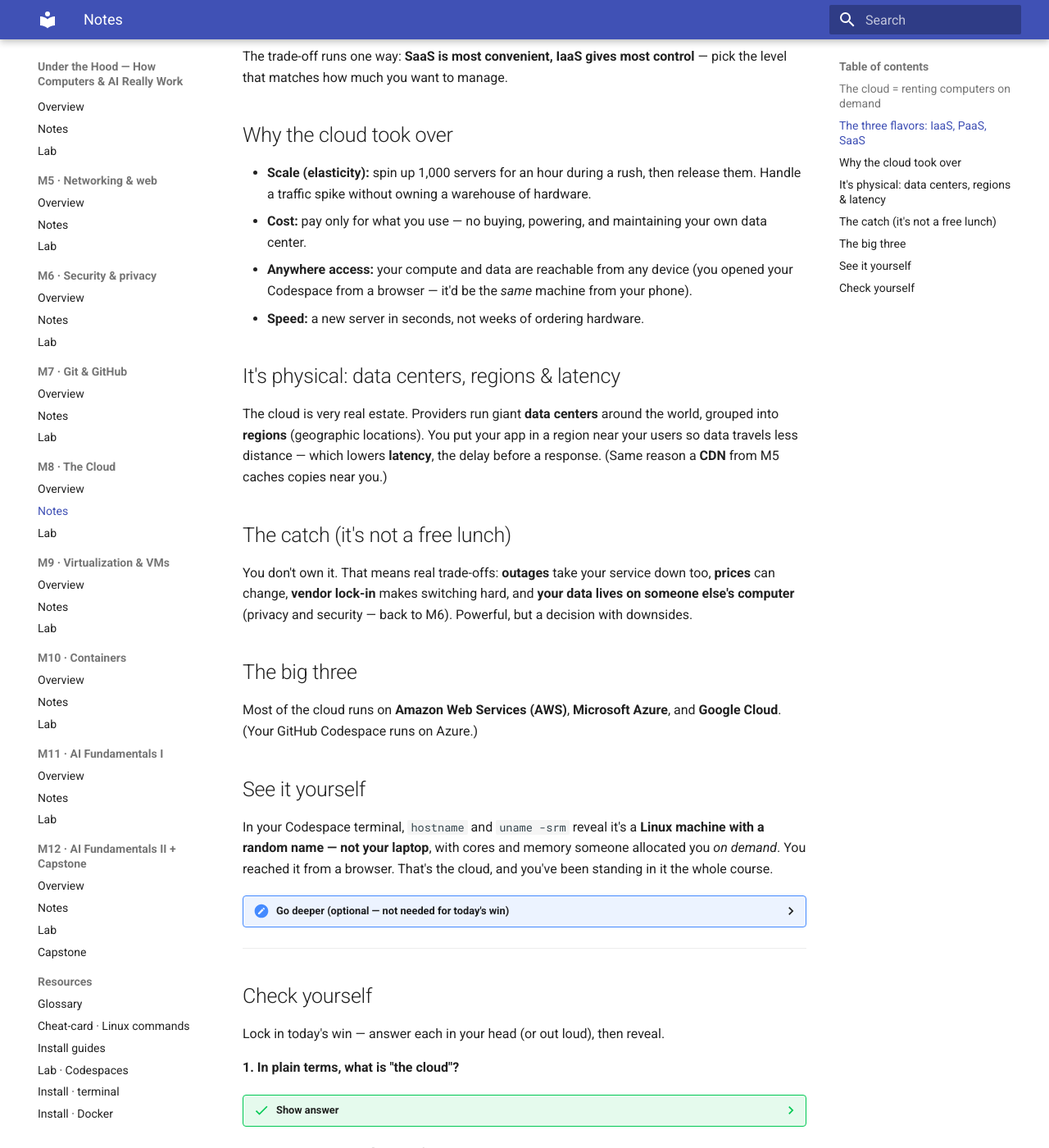
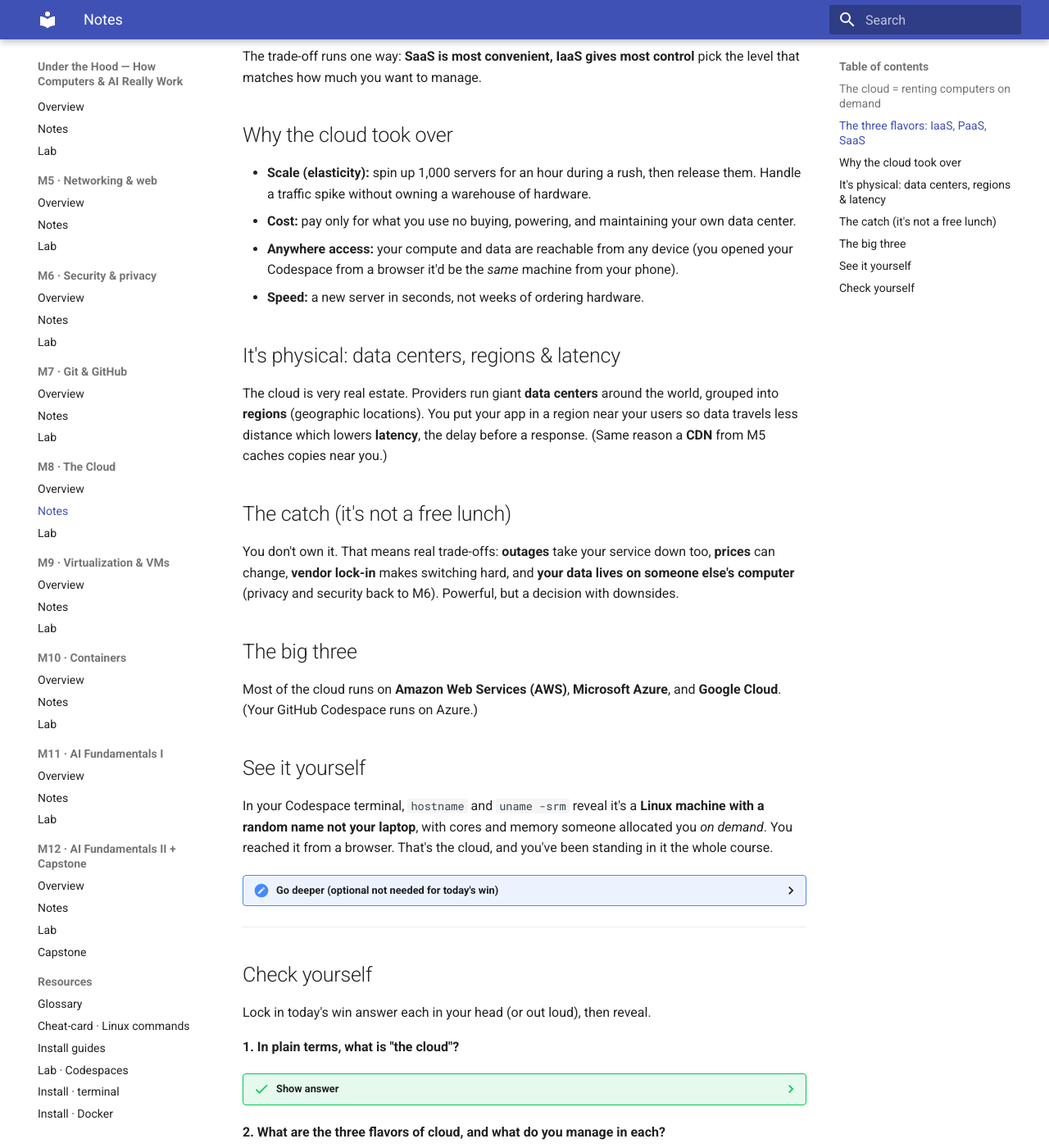
Before and after one commit to ThinkTechConsultingLLC/under-the-hood-course, an MkDocs documentation site: the page built from docs/m8-cloud/notes.md, in a window 1280 px wide and 1400 px high, scrolled down 1478 px. Shown: the whole window at 82% size. Built offline with MkDocs 1.6.1 and Material for MkDocs 9.7.7, drawn with Linux system fonts in a browser that asks for light colours; some of the changed text lies outside the part shown.

Commit message:
Update notes.md

````diff
--- a/docs/m8-cloud/notes.md
+++ b/docs/m8-cloud/notes.md
@@ -1,9 +1,9 @@
-# Notes — M8: the cloud
+# Notes M8: the cloud
 
-"The cloud" sounds vague and fluffy — like your files float in the sky. They don't. **The cloud is just other people's computers that you rent over the internet** instead of owning them. And you've been using it all course: your Codespace *is* a cloud computer, and this site is served from the cloud. This module makes it concrete — what it is, its three flavors, why almost everything runs there now, and the catch.
+"The cloud" sounds vague and fluffy like your files float in the sky. They don't. **The cloud is just other people's computers that you rent over the internet** instead of owning them. And you've been using it all course: your Codespace *is* a cloud computer, and this site is served from the cloud. This module makes it concrete what it is, its three flavors, why almost everything runs there now, and the catch.
 
 ## The cloud = renting computers on demand
-Underneath the buzzword: real computers sitting in **data centers** (the warehouses of servers from M1), which you rent over the internet and pay for by usage. Turn one on in seconds, turn it off when you're done, never own the hardware. You already rely on it constantly — Gmail, Netflix, your bank's app, your Codespace, the GitHub Pages site for this course — all running on someone else's machines.
+Underneath the buzzword: real computers sitting in **data centers** (the warehouses of servers from M1), which you rent over the internet and pay for by usage. Turn one on in seconds, turn it off when you're done, never own the hardware. You already rely on it constantly Gmail, Netflix, your bank's app, your Codespace, the GitHub Pages site for this course all running on someone else's machines.
 
 ```mermaid
 flowchart LR
@@ -16,9 +16,9 @@
 ## The three flavors: IaaS, PaaS, SaaS
 Cloud comes in three levels, depending on how much *they* manage vs *you*:
 
-- **IaaS** (Infrastructure) — you rent a **bare machine** and install everything yourself. Most control, most work. (Think: an empty rented apartment.)
-- **PaaS** (Platform) — you bring just your **code**; they run the machine and OS for you. (Your **Codespace** is essentially this.)
-- **SaaS** (Software) — you just **use the finished app** in a browser; you manage nothing. (Gmail, Google Docs, Netflix.)
+- **IaaS** (Infrastructure) you rent a **bare machine** and install everything yourself. Most control, most work. (Think: an empty rented apartment.)
+- **PaaS** (Platform) you bring just your **code**; they run the machine and OS for you. (Your **Codespace** is essentially this.)
+- **SaaS** (Software) you just **use the finished app** in a browser; you manage nothing. (Gmail, Google Docs, Netflix.)
 
 ```mermaid
 flowchart TB
@@ -28,30 +28,30 @@
   S -.->|more control, more responsibility| P -.-> I
 ```
 
-The trade-off runs one way: **SaaS is most convenient, IaaS gives most control** — pick the level that matches how much you want to manage.
+The trade-off runs one way: **SaaS is most convenient, IaaS gives most control** pick the level that matches how much you want to manage.
 
 ## Why the cloud took over
 - **Scale (elasticity):** spin up 1,000 servers for an hour during a rush, then release them. Handle a traffic spike without owning a warehouse of hardware.
-- **Cost:** pay only for what you use — no buying, powering, and maintaining your own data center.
-- **Anywhere access:** your compute and data are reachable from any device (you opened your Codespace from a browser — it'd be the *same* machine from your phone).
+- **Cost:** pay only for what you use no buying, powering, and maintaining your own data center.
+- **Anywhere access:** your compute and data are reachable from any device (you opened your Codespace from a browser it'd be the *same* machine from your phone).
 - **Speed:** a new server in seconds, not weeks of ordering hardware.
 
 ## It's physical: data centers, regions & latency
-The cloud is very real estate. Providers run giant **data centers** around the world, grouped into **regions** (geographic locations). You put your app in a region near your users so data travels less distance — which lowers **latency**, the delay before a response. (Same reason a **CDN** from M5 caches copies near you.)
+The cloud is very real estate. Providers run giant **data centers** around the world, grouped into **regions** (geographic locations). You put your app in a region near your users so data travels less distance which lowers **latency**, the delay before a response. (Same reason a **CDN** from M5 caches copies near you.)
 
 ## The catch (it's not a free lunch)
-You don't own it. That means real trade-offs: **outages** take your service down too, **prices** can change, **vendor lock-in** makes switching hard, and **your data lives on someone else's computer** (privacy and security — back to M6). Powerful, but a decision with downsides.
+You don't own it. That means real trade-offs: **outages** take your service down too, **prices** can change, **vendor lock-in** makes switching hard, and **your data lives on someone else's computer** (privacy and security back to M6). Powerful, but a decision with downsides.
 
 ## The big three
 Most of the cloud runs on **Amazon Web Services (AWS)**, **Microsoft Azure**, and **Google Cloud**. (Your GitHub Codespace runs on Azure.)
 
 ## See it yourself
-In your Codespace terminal, `hostname` and `uname -srm` reveal it's a **Linux machine with a random name — not your laptop**, with cores and memory someone allocated you *on demand*. You reached it from a browser. That's the cloud, and you've been standing in it the whole course.
+In your Codespace terminal, `hostname` and `uname -srm` reveal it's a **Linux machine with a random name not your laptop**, with cores and memory someone allocated you *on demand*. You reached it from a browser. That's the cloud, and you've been standing in it the whole course.
 
 <details>
-<summary><b>Go deeper (optional — not needed for today's win)</b></summary>
+<summary><b>Go deeper (optional not needed for today's win)</b></summary>
 
-- **Serverless** takes PaaS further: you upload just a *function*, and the provider runs it only when called — you don't think about servers at all.
+- **Serverless** takes PaaS further: you upload just a *function*, and the provider runs it only when called you don't think about servers at all.
 - **Containers + cloud** (M10): containers are how apps are actually shipped *to* the cloud and scaled across many machines.
 - **Auto-scaling** adds/removes servers automatically as demand rises and falls.
 - The **shared responsibility model**: the provider secures the building and hardware; *you* still secure your app, data, and passwords (M6).
@@ -60,7 +60,7 @@
 ---
 
 ## Check yourself
-Lock in today's win — answer each in your head (or out loud), then reveal.
+Lock in today's win answer each in your head (or out loud), then reveal.
 
 **1. In plain terms, what is "the cloud"?**
 
@@ -70,24 +70,24 @@
 **2. What are the three flavors of cloud, and what do you manage in each?**
 
 ??? success "Show answer"
-    **IaaS** — you rent a bare machine and install everything yourself (most control). **PaaS** — you bring just your code and they run the machine and OS (like your **Codespace**). **SaaS** — you just use the finished app in a browser and manage nothing (Gmail, Netflix).
+    **IaaS** you rent a bare machine and install everything yourself (most control). **PaaS** you bring just your code and they run the machine and OS (like your **Codespace**). **SaaS** you just use the finished app in a browser and manage nothing (Gmail, Netflix).
 
 **3. Why did the cloud take over?**
 
 ??? success "Show answer"
-    Four big reasons: **scale (elasticity)** to spin servers up and down on demand, **cost** since you pay only for what you use, **anywhere access** from any device, and **speed** — a new server in seconds instead of weeks.
+    Four big reasons: **scale (elasticity)** to spin servers up and down on demand, **cost** since you pay only for what you use, **anywhere access** from any device, and **speed** a new server in seconds instead of weeks.
 
 **4. What does putting your app in a nearby region do, and why?**
 
 ??? success "Show answer"
-    Providers group data centers into **regions** (geographic locations). Putting your app in a region near your users means data travels less distance, which lowers **latency** — the delay before a response.
+    Providers group data centers into **regions** (geographic locations). Putting your app in a region near your users means data travels less distance, which lowers **latency** the delay before a response.
 
 **5. What's the catch with the cloud?**
 
 ??? success "Show answer"
     You don't own it, so there are trade-offs: **outages** take your service down too, **prices** can change, **vendor lock-in** makes switching hard, and **your data lives on someone else's computer** (privacy and security).
 
----
+--------------------------------------------------------------------------------------
 **New words** (also in `resources/glossary.md`): cloud computing, IaaS, PaaS, SaaS, region, latency, scalability. (Plus the M8 callbacks: data center (M1), CDN (M5).)
 
-**Source:** original — written for this course. The "your Codespace is a cloud computer" demonstration was verified by running it in the course's Codespaces environment; the diagrams are original.
+**Source:** original written for this course. The "your Codespace is a cloud computer" demonstration was verified by running it in the course's Codespaces environment; the diagrams are original.
````
